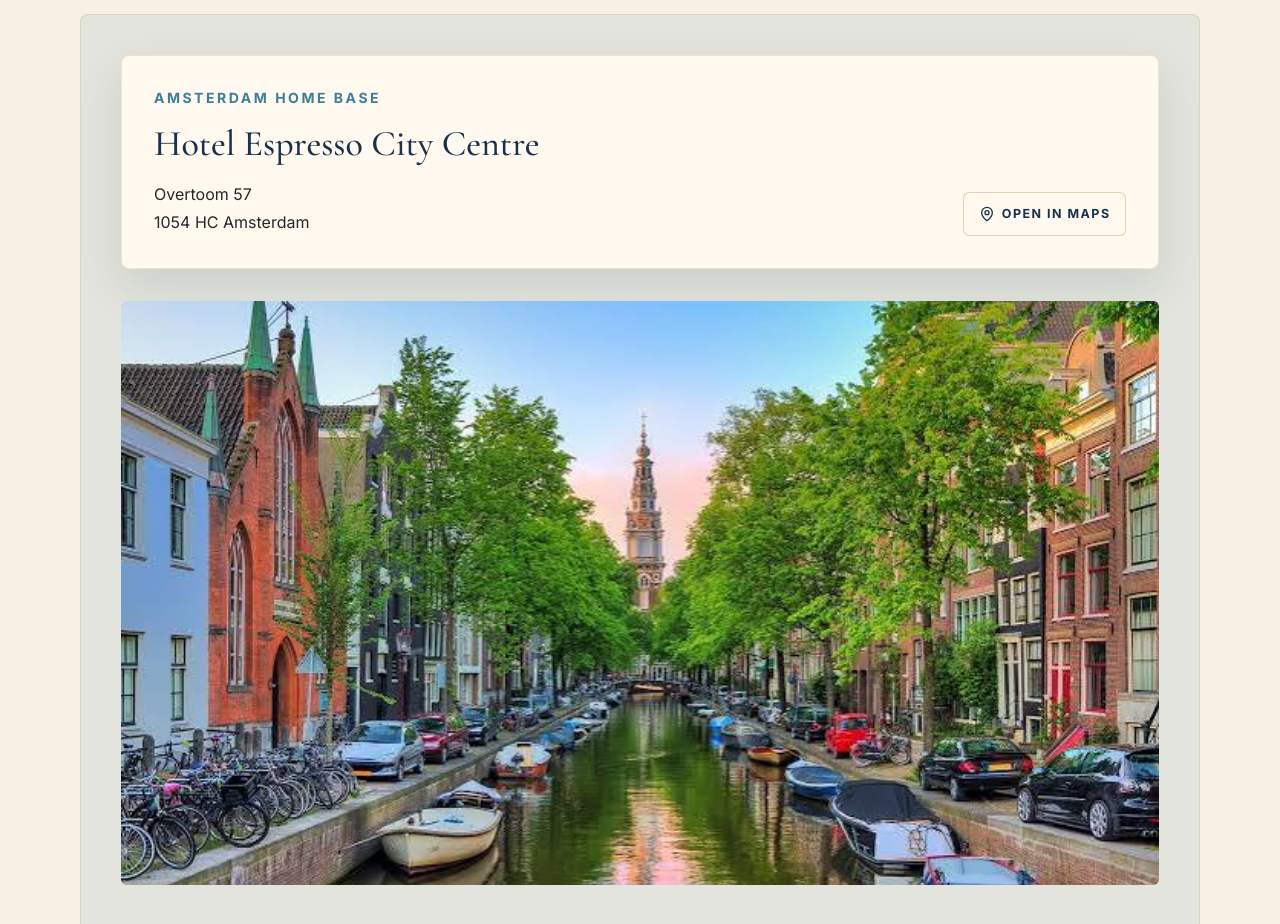
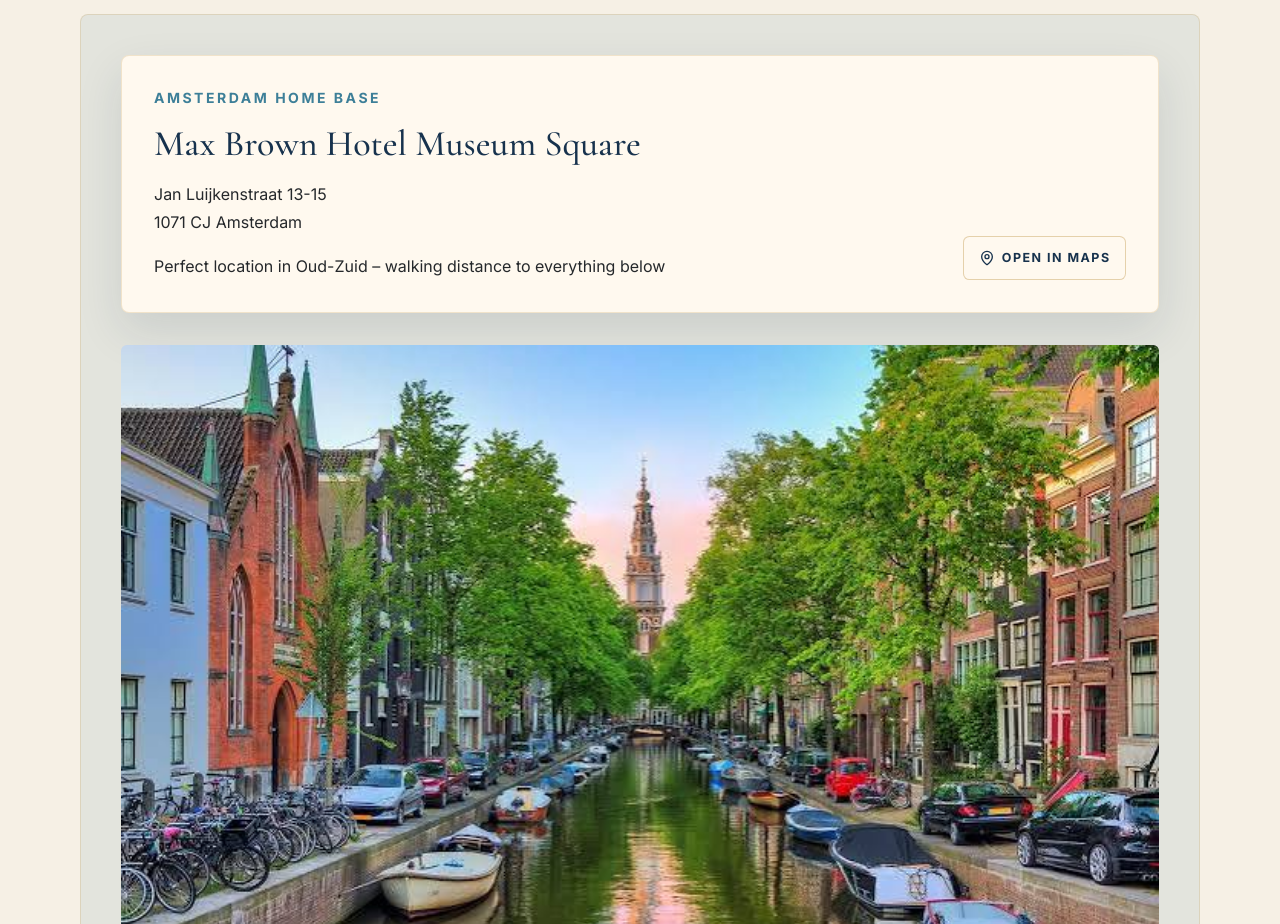
Before and after one commit to DezCam/mina-diana-trip, a React (Vite) app: page / in a window 1280 px wide. Shown: the part 1960-2884 px from the top of the page. Built offline with nearby package versions, Linux system fonts and the light colour scheme.

Commit message:
Update Amsterdam hotel

```diff
--- a/src/App.tsx
+++ b/src/App.tsx
@@ -31,7 +31,7 @@ const amsterdamSectionPhoto = "/images/amsterdam/amsterdam-section.jpg";
 const scotlandPhoto = "/images/scotland/edinburgh.jpg";
 const headerMark = "/images/branding/castle-windmill.png";
 const siteTitle = "Diana & Mina's European Adventure";
-const hotelMapsUrl = "https://maps.app.goo.gl/XGjTeYouGkLRFCEk7";
+const hotelMapsUrl = "https://maps.app.goo.gl/GzzUFzn2gMcURruFA";
 
 export default function App() {
   if (window.location.pathname === recommendationsPath) {
@@ -268,13 +268,16 @@ function AmsterdamHomeBase() {
       <div className="mt-4 grid gap-5 sm:grid-cols-[1fr_auto] sm:items-end">
         <div>
           <h3 className="font-serif text-3xl leading-tight text-highland sm:text-4xl">
-            Hotel Espresso City Centre
+            Max Brown Hotel Museum Square
           </h3>
           <address className="mt-4 not-italic leading-7 text-ink">
-            Overtoom 57
+            Jan Luijkenstraat 13-15
             <br />
-            1054 HC Amsterdam
+            1071 CJ Amsterdam
           </address>
+          <p className="mt-4 leading-7 text-ink">
+            Perfect location in Oud-Zuid – walking distance to everything below
+          </p>
         </div>
         <a className="action-button min-h-12 px-4" href={hotelMapsUrl} target="_blank" rel="noreferrer">
           <MapPin aria-hidden="true" size={16} />
```
Also changed, not shown: scripts/generate-pdfs.mjs (+5 -2 lines), 1 other file (tests, documents, lock files or other folders).
